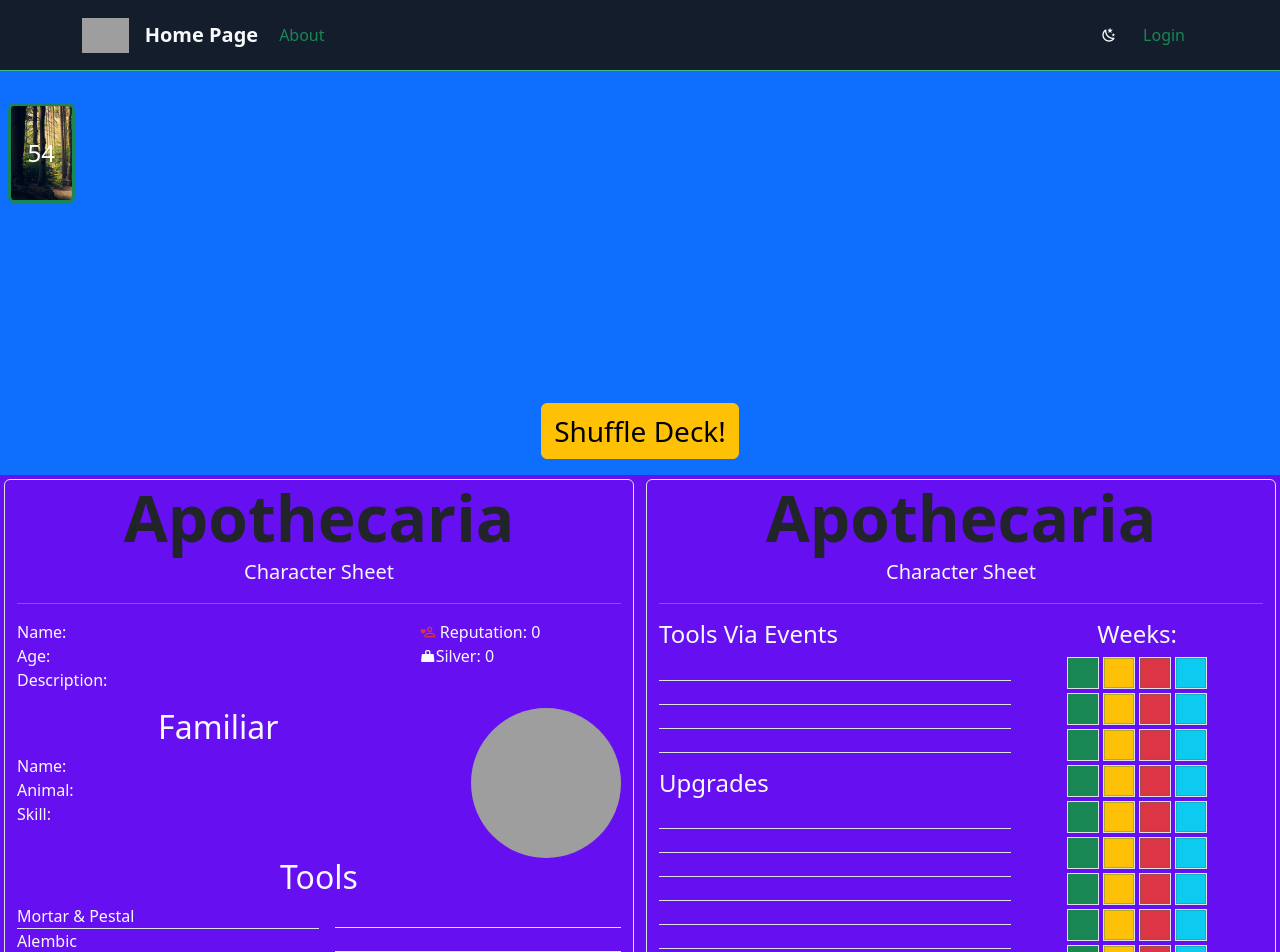
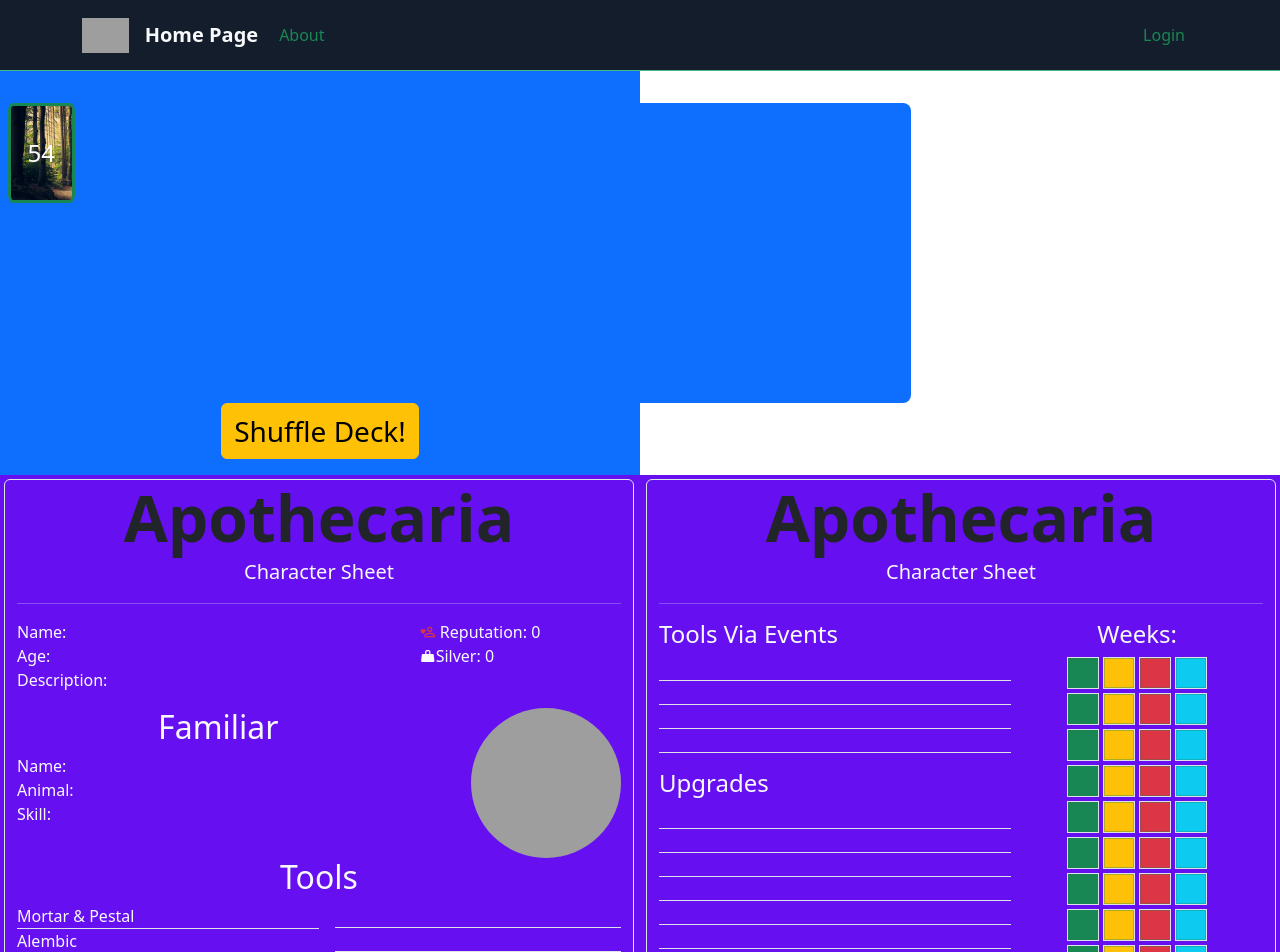
Before and after one commit to BlueFyre22/Apothecaria, a Vue app in the folder apothecaria/client/: page /#/ in a window 1280 px wide. Shown: the top 952 px of the page. Built offline with nearby package versions, Linux system fonts and the light colour scheme; grey boxes are pictures that could not be loaded; what @bcwdev/auth0provider-client would draw is missing.

Commit message:
updated the layout

```diff
--- a/apothecaria/client/src/components/Navbar.vue
+++ b/apothecaria/client/src/components/Navbar.vue
@@ -41,11 +41,11 @@ watch(theme, () => {
         </ul>
         <!-- LOGIN COMPONENT HERE -->
         <div class="ms-auto">
-          <button class="btn text-light" @click="toggleTheme"
+          <!-- <button class="btn text-light" @click="toggleTheme"
             :title="`Enable ${theme == 'light' ? 'dark' : 'light'} theme.`">
             <i v-if="theme == 'dark'" class="mdi mdi-weather-sunny"></i>
             <i v-if="theme == 'light'" class="mdi mdi-weather-night"></i>
-          </button>
+          </button> -->
         </div>
         <Login />
       </div>
--- a/apothecaria/client/src/env.js
+++ b/apothecaria/client/src/env.js
@@ -1,6 +1,6 @@
 export const dev = window.location.origin.includes('localhost')
 export const baseURL = dev ? 'http://localhost:3000' : ''
 export const useSockets = false
-export const domain = ''
-export const clientId = ''
-export const audience = ''
+export const domain = 'dev-yanh5or5lk0h4yvz.us.auth0.com'
+export const clientId = 'T8vuCvLjhGdBjmjFiAMpBPXtsYROhSqK'
+export const audience = 'https://gregoryslist.com'
--- a/apothecaria/client/src/pages/HomePage.vue
+++ b/apothecaria/client/src/pages/HomePage.vue
@@ -7,8 +7,27 @@ import CharacterSheet from '@/components/CharacterSheet.vue';
 </script>
 
 <template>
-  <CardDeck />
-  <CharacterSheet />
+  <section class="container-fluid">
+    <div class="row">
+      <div class="col-12 p-0">
+        <div class="col-md-6 m-0">
+          <CardDeck />
+
+        </div>
+        <div class="col-md-6">
+
+        </div>
+
+      </div>
+
+      <div class="col-12 p-0">
+        <CharacterSheet />
+
+      </div>
+    </div>
+
+  </section>
+
 </template>
 
 <style scoped lang="scss"></style>
```
Also changed, not shown: apothecaria/client/src/components/CardDeck.vue (+0 -7 lines).
